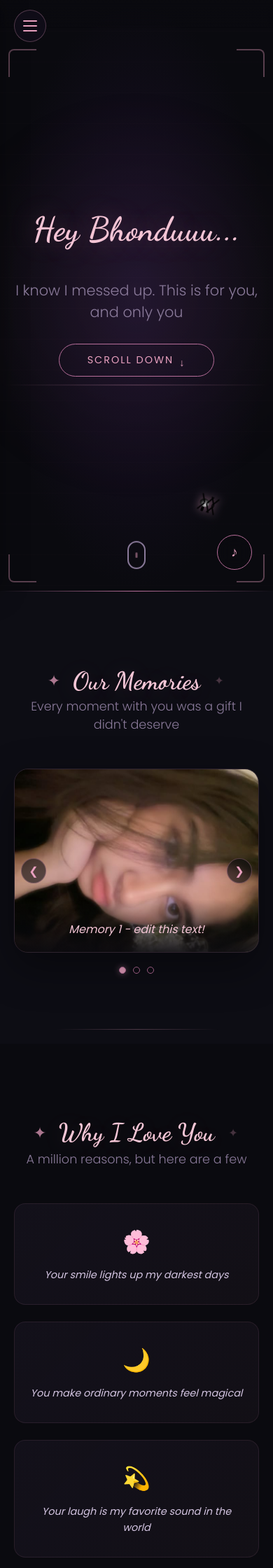
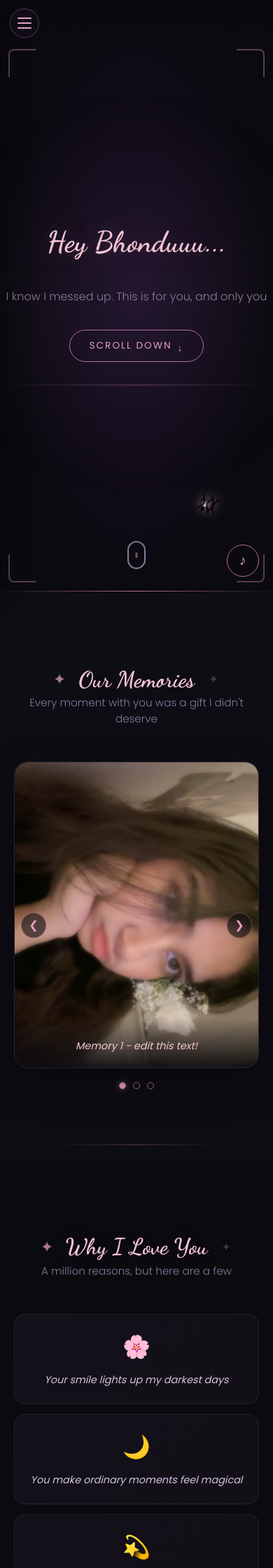
Before and after one commit to 36gt/for-bhonduuu, a Flask app: page / in a window 390 px wide; the page is wider, and only the part inside the window is pictured. Shown: the top 2240 px of that part at 70% size. Run offline with Flask 3, Linux system fonts and the light colour scheme.

Commit message:
Self-host fonts, fix mobile layout

```diff
--- a/docs/index.html
+++ b/docs/index.html
@@ -5,7 +5,6 @@
     <meta name="viewport" content="width=device-width, initial-scale=1.0">
     <title>For Bhonduuu</title>
     <link rel="stylesheet" href="css/style.css">
-    <link href="https://fonts.googleapis.com/css2?family=Dancing+Script:wght@400;700&family=Quicksand:wght@300;400;500;700&family=Poppins:wght@300;400;600&display=swap" rel="stylesheet">
 </head>
 <body>
     <canvas id="starsCanvas"></canvas>
--- a/static/css/style.css
+++ b/static/css/style.css
@@ -15,6 +15,43 @@
     --text: #d4c5e2;
     --text-dim: #8a7a9a;
     --accent: #ff6b9d;
+}
+
+/* Self-hosted fonts (load locally, work on any phone/region) */
+@font-face {
+    font-family: 'Poppins';
+    font-style: normal;
+    font-weight: 300;
+    font-display: swap;
+    src: url('../fonts/Poppins-300.woff2') format('woff2');
+}
+@font-face {
+    font-family: 'Poppins';
+    font-style: normal;
+    font-weight: 400;
+    font-display: swap;
+    src: url('../fonts/Poppins-400.woff2') format('woff2');
+}
+@font-face {
+    font-family: 'Poppins';
+    font-style: normal;
+    font-weight: 600;
+    font-display: swap;
+    src: url('../fonts/Poppins-600.woff2') format('woff2');
+}
+@font-face {
+    font-family: 'Dancing Script';
+    font-style: normal;
+    font-weight: 400 700;
+    font-display: swap;
+    src: url('../fonts/DancingScript-400.woff2') format('woff2');
+}
+@font-face {
+    font-family: 'Quicksand';
+    font-style: normal;
+    font-weight: 300 700;
+    font-display: swap;
+    src: url('../fonts/Quicksand-700.woff2') format('woff2');
 }
 
 html { scroll-behavior: smooth; }
@@ -366,7 +403,7 @@ body {
 
 .hero-content h1 {
     font-family: 'Dancing Script', cursive;
-    font-size: 5rem;
+    font-size: clamp(2.6rem, 8vw, 5rem);
     color: var(--pink-light);
     margin-bottom: 20px;
     text-shadow: 0 0 40px rgba(232, 160, 191, 0.3);
@@ -374,7 +411,7 @@ body {
 }
 
 .hero-sub {
-    font-size: 1.3rem;
+    font-size: clamp(1rem, 3.5vw, 1.3rem);
     color: var(--text-dim);
     font-weight: 300;
     min-height: 30px;
@@ -492,7 +529,7 @@ body {
 
 .section-title {
     font-family: 'Dancing Script', cursive;
-    font-size: 3rem;
+    font-size: clamp(2.2rem, 6vw, 3rem);
     color: var(--pink-light);
     margin-bottom: 10px;
 }
@@ -501,7 +538,7 @@ body {
     color: var(--text-dim);
     font-weight: 300;
     margin-bottom: 50px;
-    font-size: 1.1rem;
+    font-size: clamp(0.95rem, 3vw, 1.1rem);
 }
 
 .slideshow-container {
@@ -1196,18 +1233,33 @@ body {
 
 /* Responsive */
 @media (max-width: 768px) {
-    .hero-content h1 { font-size: 3rem; }
-    .section-title { font-size: 2.2rem; }
+    .hero-content h1 { min-height: 70px; }
     .sorry-letter, .letter-paper { padding: 30px 20px; }
-    .reasons-grid { grid-template-columns: 1fr 1fr; }
+    .reasons-grid { grid-template-columns: 1fr 1fr; grid-gap: 14px; }
+    .reason-card { padding: 22px 14px; }
     .slide-btn { width: 36px; height: 36px; font-size: 1rem; }
     .prev { left: 10px; }
     .next { right: 10px; }
     .video-grid { grid-template-columns: 1fr; }
+    .letter-line { font-size: 1.55rem; line-height: 1.9; }
+    .letter-line.signature-line { font-size: 1.6rem; }
+    .sorry-letter p { font-size: 1.45rem; line-height: 1.9; }
+    .sorry-letter .signature { font-size: 1.5rem; }
+    .message-form input, .message-form textarea { font-size: 1rem; }
+    .song-embed iframe { height: 300px; }
+    .music-toggle { bottom: 20px; right: 20px; width: 46px; height: 46px; }
+    .side-menu-btn { top: 12px; left: 14px; width: 42px; height: 42px; }
 }
 
 @media (max-width: 480px) {
     .reasons-grid { grid-template-columns: 1fr; }
+    .hero-content h1 { min-height: 70px; }
+    .letter-line { font-size: 1.65rem; }
+    .sorry-letter p { font-size: 1.5rem; }
+    .cta-btn { padding: 12px 28px; font-size: 0.85rem; }
+    .slideshow { aspect-ratio: 4/5; }
+    .slide-caption { font-size: 0.9rem; }
+    .section-title { font-size: 2rem; }
 }
 
 /* Scrollbar */
--- a/templates/index.html
+++ b/templates/index.html
@@ -4,8 +4,7 @@
     <meta charset="UTF-8">
     <meta name="viewport" content="width=device-width, initial-scale=1.0">
     <title>For Bhonduuu</title>
-    <link rel="stylesheet" href="{{ url_for('static', filename='css/style.css') }}?v=7">
-    <link href="https://fonts.googleapis.com/css2?family=Dancing+Script:wght@400;700&family=Quicksand:wght@300;400;500;700&family=Poppins:wght@300;400;600&display=swap" rel="stylesheet">
+    <link rel="stylesheet" href="{{ url_for('static', filename='css/style.css') }}?v=8">
 </head>
 <body>
     <canvas id="starsCanvas"></canvas>
```
Also changed, not shown: docs/css/style.css (+59 -7 lines), docs/fonts/DancingScript-400.woff2 (added), docs/fonts/Poppins-300.woff2 (added), docs/fonts/Poppins-400.woff2 (added), docs/fonts/Poppins-600.woff2 (added), docs/fonts/Quicksand-700.woff2 (added), static/fonts/DancingScript-400.woff2 (added), static/fonts/Poppins-300.woff2 (added), static/fonts/Poppins-400.woff2 (added), static/fonts/Poppins-600.woff2 (added), static/fonts/Quicksand-700.woff2 (added).
